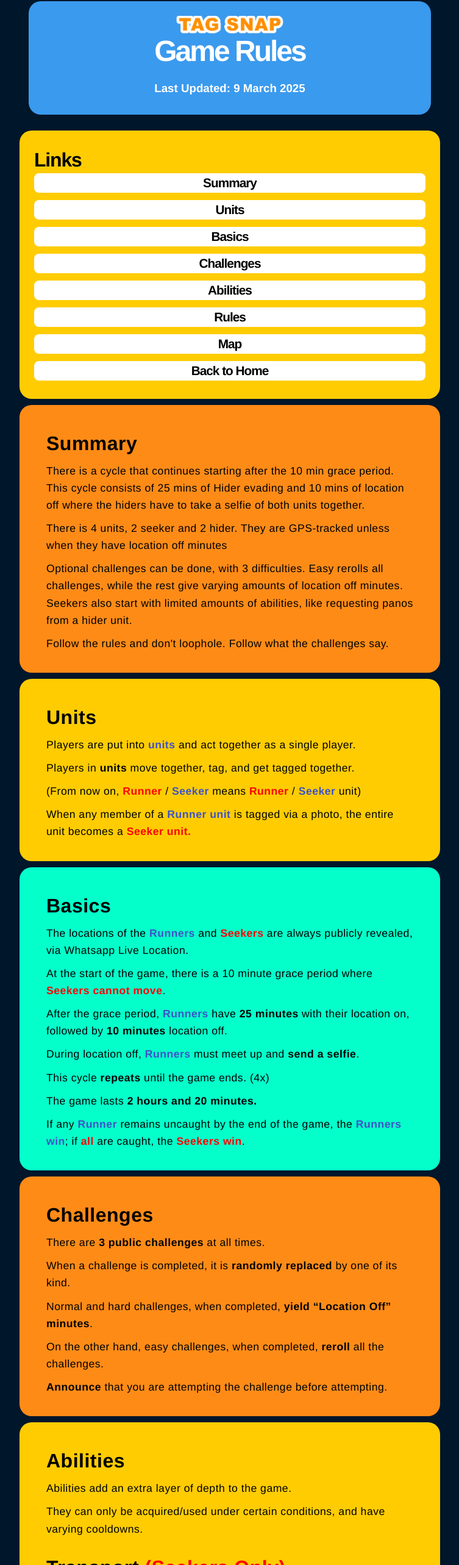
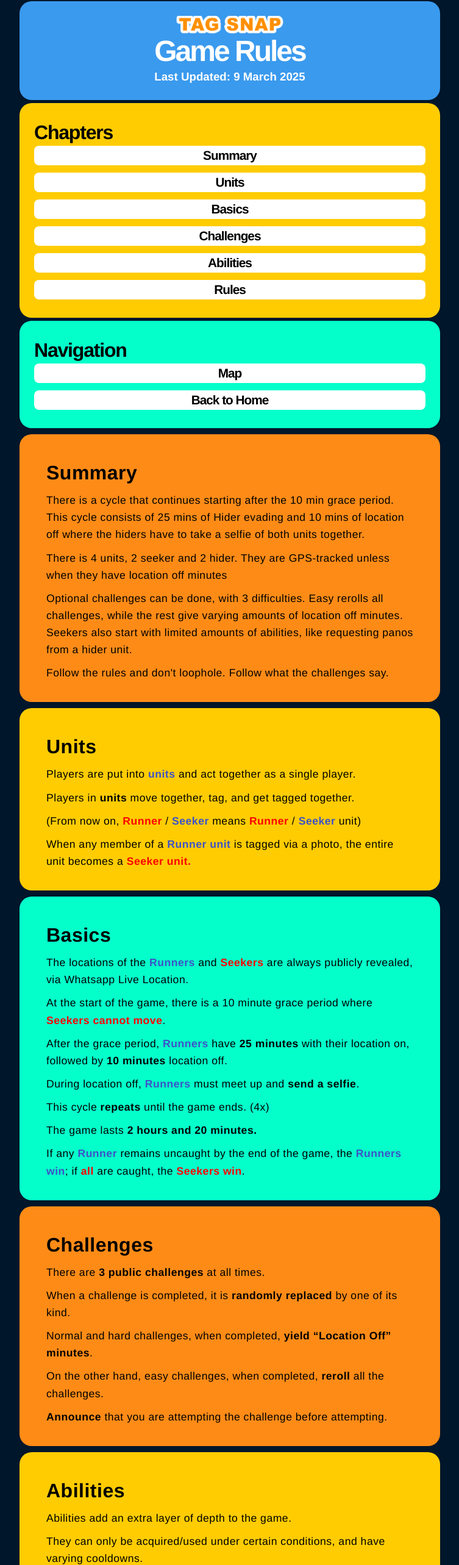
Before and after one commit to JoelIrawanLim/tagWebsite, a React (Vite) app: page /docs in a window 1280 px wide. Shown: the part 3-2569 px from the top of the page at 61% size, without its empty margins (263-1016 px from the left). Built offline with nearby package versions, Linux system fonts and the light colour scheme; no server answers.

Commit message:
Fixed more css and formmating

```diff
--- a/src/App.css
+++ b/src/App.css
@@ -169,7 +169,7 @@ p{
   align-items: center;
   padding-bottom: 10px;
   width: 100%; /* Set width to 100% */
-  max-width: 612px; /* Optional: Set a max-width if needed */
+  max-width: 642px; /* Optional: Set a max-width if needed */
   transition: background-color 0.3s ease, color 0.3s ease; /* Add transition */
 }
 
--- a/src/Docs.css
+++ b/src/Docs.css
@@ -66,6 +66,15 @@
    margin-bottom: 10px;
 }
 
+.docs-section-content h3 {
+   text-align: left;
+   padding: 0px 20px;
+   font-size: 1.2rem;
+   line-height: 1.6;
+   letter-spacing: 0.5px;
+   margin-bottom: 10px;
+}
+
 .docs-section-content red {
    color: red;
    font-weight: 600;
@@ -104,4 +113,27 @@
 
 .last-updated {
    color: white;
+   margin: 0;
 }
+
+.challenges-card-doc {
+   display: flex;
+   background-color: #3A9AEE;
+   transition: background-color 0.3s ease;
+   align-items: center;
+   justify-content: center;
+   flex-direction: column;
+ }
+
+ li::marker {
+   content: "-";
+   padding-right: 5px;
+ }
+
+ .rules-list li p {
+   padding: 0 0.7rem;
+ }
+
+ .links-buttons {
+   width: 100%;
+ }
--- a/src/Docs.tsx
+++ b/src/Docs.tsx
@@ -17,16 +17,16 @@ function Docs() {
 
    return (
       <>
-      <div className="card challenges-card">
+      <div className = "card-container" style={{padding: '0'}}>
+      <div className="card challenges-card-doc">
             <div className="challenge-icon-container">
                 <img src={challengeIcon} alt="Challenges Icon" className="challenge-icon" />
             </div>
             <h2 className="challenges-title">{DocsDataHeader.title}</h2>
             <h3 className = "last-updated"> Last Updated: {formattedDate}</h3>
       </div>
-      <div className = "card-container" style={{padding: '0'}}>
       <div className="card yellow-card">
-         <h2 className="links-title">Links</h2>
+         <h2 className="links-title">Chapters</h2>
          <div className='docs-container'>
                <div className="links-buttons">
                   <button className="link-button" onClick={() => scrollToSection('summary')}>
@@ -47,6 +47,13 @@ function Docs() {
                   <button className="link-button" onClick={() => scrollToSection('rules')}>
                      Rules
                   </button>
+               </div>
+         </div>
+      </div>
+      <div className="card blue-card">
+         <h2 className="links-title">Navigation</h2>
+         <div className='docs-container'>
+               <div className="links-buttons">
                   <button className="link-button" onClick={() => openLink("https://www.google.com/maps/d/edit?mid=1LHKAo0nFRiNAQa3ab6kPW4-RpA7OGSA&usp=sharing")}>
                      Map
                   </button>
--- a/src/DocsData.ts
+++ b/src/DocsData.ts
@@ -1,89 +1,98 @@
 interface IDocsDataHeader {
-   title: string,
-   imageURL: string,
-   lastUpdated: string,
-   headerContent: string,
-};
+    title: string;
+    imageURL: string;
+    lastUpdated: string;
+    headerContent: string;
+}
 
 interface ISectionContent {
     sectionid: string;
-   sectionHeader: string,
-   sectionContent: string,
-   sectionColor: string
+    sectionHeader: string;
+    sectionContent: string;
+    sectionColor: string;
 }
 
-export const DocsDataHeader : IDocsDataHeader = {
+export const DocsDataHeader: IDocsDataHeader = {
     title: "Game Rules",
     imageURL: "/src/assets/challenge.svg",
     lastUpdated: "Last Updated: currentDate",
-   headerContent:
-   `
+    headerContent: `
     <ul>
         <li><a href="#summary">Summary</a></li>
         <li><a href="#units">Units</a></li>
         <li><a href="#basics">Basics</a></li>
         <li><a href="#challenges">Challenges</a></li>
-      <li><a href="#abilities>"Abilities</a></li>
+        <li><a href="#abilities">Abilities</a></li>
         <li><a href="#rules">Rules</a></li>
         <li><a href="#usefullinks">Useful Links</a></li>
     </ul>
     `,
 }
 
-export const SectionContent : ISectionContent[] = [{
+export const SectionContent: ISectionContent[] = [
+    {
         sectionid: "summary",
         sectionHeader: "Summary",
         sectionContent: `
         <p>There is a cycle that continues starting after the 10 min grace period. This cycle consists of 25 mins of Hider evading and 10 mins of location off where the hiders have to take a selfie of both units together. </p>
         <p>There is 4 units, 2 seeker and 2 hider. They are GPS-tracked unless when they have location off minutes</p>
-   <p>Optional challenges can be done, with 3 difficulties. Easy rerolls all challenges, while the rest give varying amounts of location off minutes.
-   Seekers also start with limited amounts of abilities, like requesting panos from a hider unit. </p>
-   <p>Follow the rules and don't loophole. Follow what the challenges say.</p>`,
+        <p>Optional challenges can be done, with 3 difficulties. Easy rerolls all challenges, while the rest give varying amounts of location off minutes. Seekers also start with limited amounts of abilities, like requesting panos from a hider unit. </p>
+        <p>Follow the rules and don't loophole. Follow what the challenges say.</p>
+        `,
         sectionColor: "red-card",
-}, {
-   sectionid:  "units",
+    },
+    {
+        sectionid: "units",
         sectionHeader: "Units",
         sectionColor: "yellow-card",
-   sectionContent:
-      `<p>Players are put into <blue>units</blue> and act together as a single player.</p>
+        sectionContent: `
+        <p>Players are put into <blue>units</blue> and act together as a single player.</p>
         <p>Players in <yellow>units</yellow> move together, tag, and get tagged together.</p>
         <p>(From now on, <red>Runner</red> / <blue>Seeker</blue> means <red>Runner</red> / <blue>Seeker</blue> unit)</p>
         <p>When any member of a <blue>Runner unit</blue> is tagged via a photo, the entire unit becomes a <red>Seeker unit.</red></p>
         `,
-}, {
+    },
+    {
         sectionid: "basics",
         sectionHeader: "Basics",
         sectionColor: "blue-card",
-   sectionContent: `<p>The locations of the <blue>Runners</blue> and <red>Seekers</red> are always publicly revealed, via Whatsapp Live Location.</p>
+        sectionContent: `
+        <p>The locations of the <blue>Runners</blue> and <red>Seekers</red> are always publicly revealed, via Whatsapp Live Location.</p>
         <p>At the start of the game, there is a 10 minute grace period where <red>Seekers cannot move</red>.</p>
         <p>After the grace period, <blue>Runners</blue> have <yellow>25 minutes</yellow> with their location on, followed by <yellow>10 minutes</yellow> location off.</p>
         <p>During location off, <blue>Runners</blue> must meet up and <yellow>send a selfie</yellow>.</p>
         <p>This cycle <yellow>repeats</yellow> until the game ends. (4x)</p>
-<p>The game lasts <yellow>2 hours and 20 minutes.</yellow></p><p>If any <blue>Runner</blue> remains uncaught by the end of the game, the <blue>Runners win</blue>; if <red>all</red> are caught, the <red>Seekers win</red>.</p>`,
-}, {
+        <p>The game lasts <yellow>2 hours and 20 minutes.</yellow></p>
+        <p>If any <blue>Runner</blue> remains uncaught by the end of the game, the <blue>Runners win</blue>; if <red>all</red> are caught, the <red>Seekers win</red>.</p>
+        `,
+    },
+    {
         sectionid: "challenges",
         sectionHeader: "Challenges",
         sectionColor: "red-card",
-   sectionContent: `<p>There are <yellow>3 public challenges</yellow> at all times.</p>
+        sectionContent: `
+        <p>There are <yellow>3 public challenges</yellow> at all times.</p>
         <p>When a challenge is completed, it is <yellow>randomly replaced</yellow> by one of its kind.</p>
         <p>Normal and hard challenges, when completed, <yellow>yield “Location Off” minutes</yellow>.</p>
         <p>On the other hand, easy challenges, when completed, <yellow>reroll</yellow> all the challenges.</p>
         <p><yellow>Announce</yellow> that you are attempting the challenge before attempting.</p>
         `,
-}, {
+    },
+    {
         sectionid: "abilities",
         sectionHeader: "Abilities",
         sectionColor: "yellow-card",
-   sectionContent: `<p>Abilities add an extra layer of depth to the game.</p>
+        sectionContent: `
+            <p>Abilities add an extra layer of depth to the game.</p>
             <p>They can only be acquired/used under certain conditions, and have varying cooldowns.</p>
-<h2>Transport <red>(Seekers Only)</red></h2>
+        <h3>Transport <red>(Seekers Only)</red></h2>
             <p>Seekers have <yellow>full access to public transport</yellow> whenever they like. (No cooldown)</p>
-<h2>Panorama <red>(Seekers Only)</red></h2>
+        <h3>Panorama <red>(Seekers Only)</red></h2>
             <p>A specified <blue>Runner</blue> must publicly send a panorama of their <yellow>surroundings</yellow> and the <yellow>floor level</yellow> they are on the moment they are notified.</p>
             <p>Each <red>Seeker</red> starts the game with <yellow>4 uses</yellow>. Tagged <blue>Runners</blue> also get <yellow>4 uses</yellow>. It cannot be further obtained. (No cooldown)</p>
             <p>Panoramas are <yellow>360 degree</yellow> photos.</p>
             <p>When a panorama is used, <blue>Runners</blue> must remain at the location where the panorama is taken for <yellow>15 seconds</yellow>.</p>
-<h2>“Location Off” Minutes (both <blue>Runners</blue> and <red>Seekers</red>)</h2>
+        <h3>“Location Off” Minutes (both <blue>Runners</blue> and <red>Seekers</red>)</h2>
             <p>Units can turn off their location at the cost of their Minutes (No cooldown, can be stored).</p>
             <p>Minutes are earned via challenges.</p>
             <p>Using/obtaining abilities must be made <yellow>publicly known</yellow>.</p>
@@ -108,12 +117,13 @@ export const SectionContent : ISectionContent[] = [{
             </div>
         </div>
         `,
-}, {
+    },
+    {
         sectionid: "rules",
         sectionHeader: "Rules",
         sectionColor: "yellow-card",
         sectionContent: `
-   <ul>
+        <ul class = "rules-list">
             <li><p>Play in a <yellow>safe area</yellow> at all times.</p></li>
             <li><p>Follow all <yellow>laws</yellow>.</p></li>
             <li><p>Play in <yellow>free, publicly accessible</yellow> areas only.</p></li>
@@ -137,18 +147,17 @@ export const SectionContent : ISectionContent[] = [{
             <li><p>Riding bikes, skateboards, cars, or any other mobility aids is prohibited.</p></li>
             <li><p>Use common sense, play fair, and have fun!</p></li>
         </ul>
-
-
         `,
-}]
-// }, {
-//    sectionid: "usefullinks",
-//    sectionHeader: "Useful Links",
-//    sectionColor: "yellow-card",
-//    sectionContent:
-//       `<ul>
-//          <li><a href="https://www.google.com/maps/d/edit?mid=1LHKAo0nFRiNAQa3ab6kPW4-RpA7OGSA&usp=sharing">Play Area (Google Map)</a></li>
-//       </ul>
-//       `
-//    ,
-// }]
+    }
+    // Uncomment and add more sections if needed
+    // {
+    //     sectionid: "usefullinks",
+    //     sectionHeader: "Useful Links",
+    //     sectionColor: "yellow-card",
+    //     sectionContent: `
+    //     <ul>
+    //         <li><a href="https://www.google.com/maps/d/edit?mid=1LHKAo0nFRiNAQa3ab6kPW4-RpA7OGSA&usp=sharing">Play Area (Google Map)</a></li>
+    //     </ul>
+    //     `,
+    // }
+];
```
Lines whose indentation alone changed are shown as unchanged.
